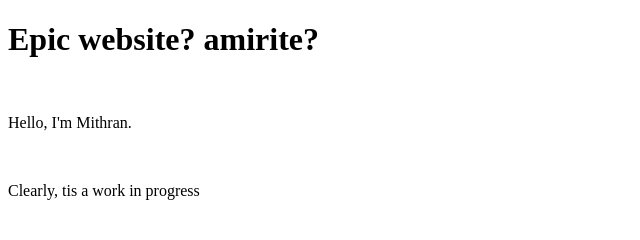
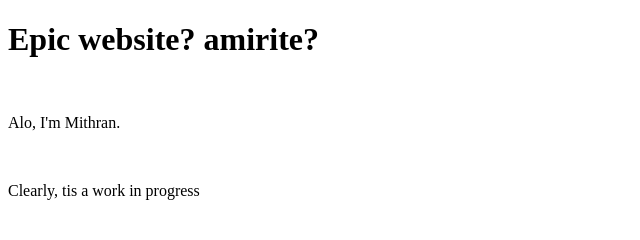
Before and after one commit to Mith790/Mith790.github.io, a plain HTML site: page index.html in a window 1280 px wide. Shown: the top 240 px of the page, 0-640 px from the left. Drawn offline with Linux system fonts and the light colour scheme.

Commit message:
Update index.html

```diff
--- a/index.html
+++ b/index.html
@@ -3,7 +3,7 @@
     <body>
         <h1>Epic website? amirite?</h1>
         <br>
-        <p>Hello, I'm Mithran.</p>
+        <p>Alo, I'm Mithran.</p>
         <br>
         <p>Clearly, tis a work in progress</p>
         <br>
```
